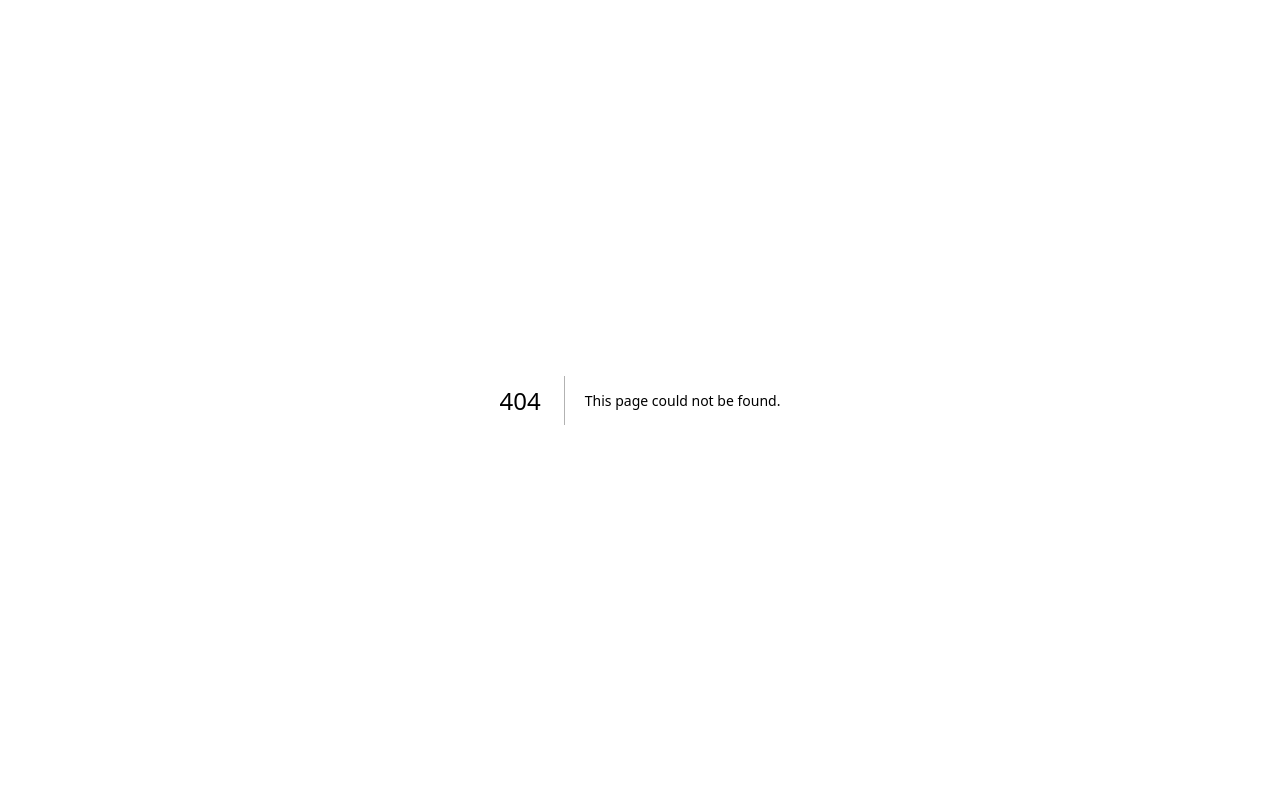
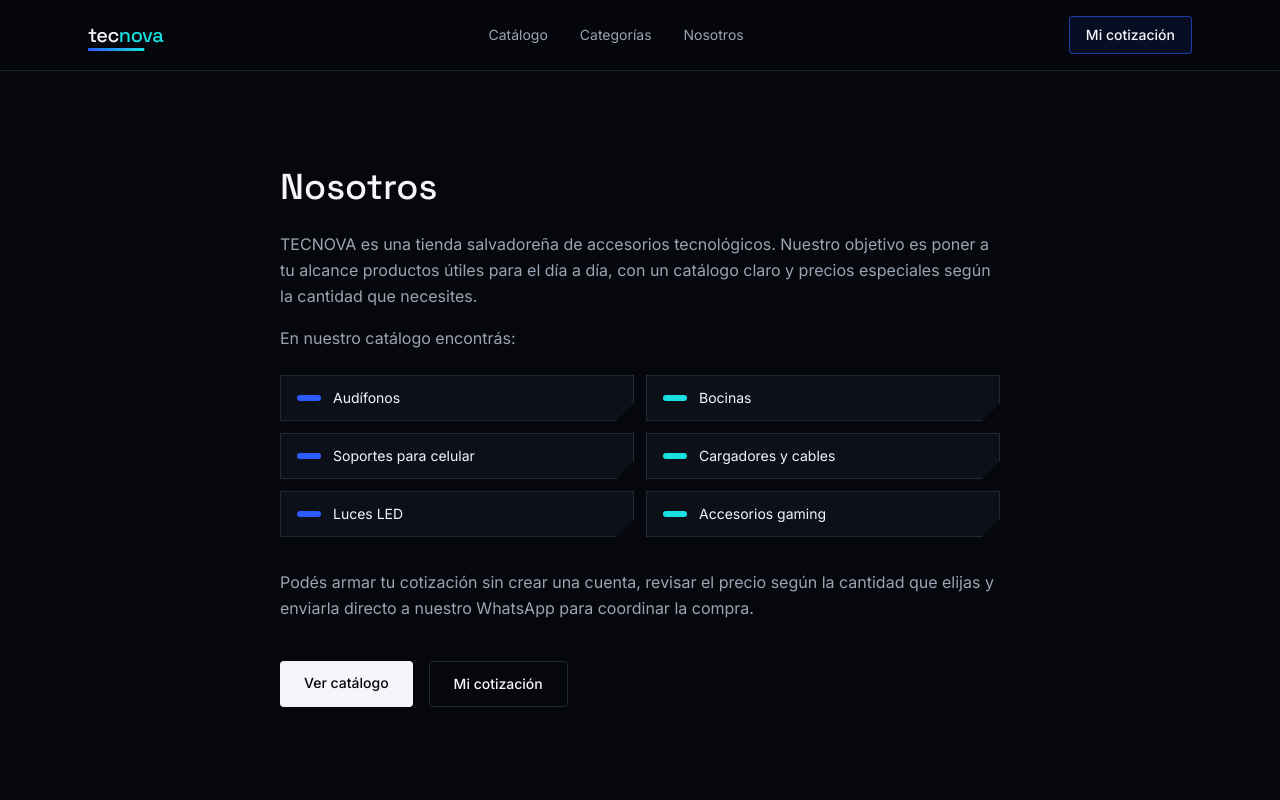
Before and after one commit to mariodiaz13211-gif/TECNOVA, a Next.js app: page /nosotros in a window 1280 px wide. Before the commit this address had no page. Shown: the top 800 px of the page. Built offline with nearby package versions, Linux system fonts and the light colour scheme.

Commit message:
Fase 7: páginas públicas /categorias y /nosotros

```diff
--- /dev/null
+++ b/src/app/(tienda)/categorias/page.tsx
@@ -0,0 +1,65 @@
+import Link from "next/link";
+import { asc, count, eq } from "drizzle-orm";
+import { db } from "@/db";
+import { categories, products } from "@/db/schema";
+
+export const dynamic = "force-dynamic";
+
+export default async function CategoriasPage() {
+  const rows = await db
+    .select({
+      id: categories.id,
+      name: categories.name,
+      slug: categories.slug,
+      productCount: count(products.id),
+    })
+    .from(categories)
+    .leftJoin(products, eq(products.categoryId, categories.id))
+    .where(eq(categories.active, true))
+    .groupBy(categories.id)
+    .orderBy(asc(categories.position), asc(categories.name));
+
+  return (
+    <section className="mx-auto max-w-6xl px-6 py-16">
+      <div className="flex flex-wrap items-end justify-between gap-4">
+        <div>
+          <h1 className="font-display text-3xl text-paper md:text-4xl">Categorías</h1>
+          <p className="mt-2 text-sm text-silver">
+            Explora los accesorios tecnológicos de TECNOVA por categoría.
+          </p>
+        </div>
+        <Link
+          href="/catalogo"
+          className="text-sm text-silver transition-colors hover:text-paper"
+        >
+          Ver todo el catálogo
+        </Link>
+      </div>
+
+      {rows.length === 0 ? (
+        <p className="mt-10 text-sm text-silver">Todavía no hay categorías disponibles.</p>
+      ) : (
+        <div className="mt-8 grid gap-4 sm:grid-cols-2 lg:grid-cols-3">
+          {rows.map((categoria, i) => (
+            <Link
+              key={categoria.id}
+              href={`/catalogo?categoria=${categoria.slug}`}
+              className="corner-cut group relative border border-line bg-panel/70 p-6 transition-colors hover:border-electric/60"
+            >
+              <div
+                className={`h-1.5 w-10 rounded-full ${
+                  i % 2 === 0 ? "bg-electric" : "bg-cyan"
+                }`}
+              />
+              <p className="mt-5 font-display text-lg text-paper">{categoria.name}</p>
+              <p className="mt-1 text-sm text-silver">
+                {categoria.productCount}{" "}
+                {categoria.productCount === 1 ? "producto" : "productos"}
+              </p>
+            </Link>
+          ))}
+        </div>
+      )}
+    </section>
+  );
+}
--- /dev/null
+++ b/src/app/(tienda)/nosotros/page.tsx
@@ -0,0 +1,71 @@
+import Link from "next/link";
+
+const categorias = [
+  "Audífonos",
+  "Bocinas",
+  "Soportes para celular",
+  "Cargadores y cables",
+  "Luces LED",
+  "Accesorios gaming",
+];
+
+export const metadata = {
+  title: "Nosotros — TECNOVA",
+};
+
+export default function NosotrosPage() {
+  return (
+    <section className="mx-auto max-w-3xl px-6 py-16 md:py-24">
+      <h1 className="font-display text-3xl text-paper md:text-4xl">Nosotros</h1>
+
+      <div className="mt-6 space-y-4 text-sm leading-relaxed text-silver md:text-base">
+        <p>
+          TECNOVA es una tienda salvadoreña de accesorios tecnológicos.
+          Nuestro objetivo es poner a tu alcance productos útiles para el día
+          a día, con un catálogo claro y precios especiales según la
+          cantidad que necesites.
+        </p>
+        <p>En nuestro catálogo encontrás:</p>
+      </div>
+
+      <ul className="mt-6 grid gap-3 sm:grid-cols-2">
+        {categorias.map((categoria, i) => (
+          <li
+            key={categoria}
+            className="corner-cut flex items-center gap-3 border border-line bg-panel/70 px-4 py-3"
+          >
+            <span
+              className={`h-1.5 w-6 flex-shrink-0 rounded-full ${
+                i % 2 === 0 ? "bg-electric" : "bg-cyan"
+              }`}
+            />
+            <span className="text-sm text-paper">{categoria}</span>
+          </li>
+        ))}
+      </ul>
+
+      <div className="mt-8 space-y-4 text-sm leading-relaxed text-silver md:text-base">
+        <p>
+          Podés armar tu cotización sin crear una cuenta, revisar el precio
+          según la cantidad que elijas y enviarla directo a nuestro WhatsApp
+          para coordinar la compra.
+        </p>
+      </div>
+
+      <div className="mt-10 flex flex-wrap gap-4">
+        <Link
+          href="/catalogo"
+          className="rounded-sm bg-paper px-6 py-3 text-sm font-medium text-ink transition-opacity hover:opacity-90"
+        >
+          Ver catálogo
+        </Link>
+        <Link
+          href="/cotizacion"
+          className="rounded-sm border border-line px-6 py-3 text-sm font-medium text-paper transition-colors hover:border-silver-dim"
+        >
+          Mi cotización
+        </Link>
+      </div>
+    </section>
+  );
+}
```
